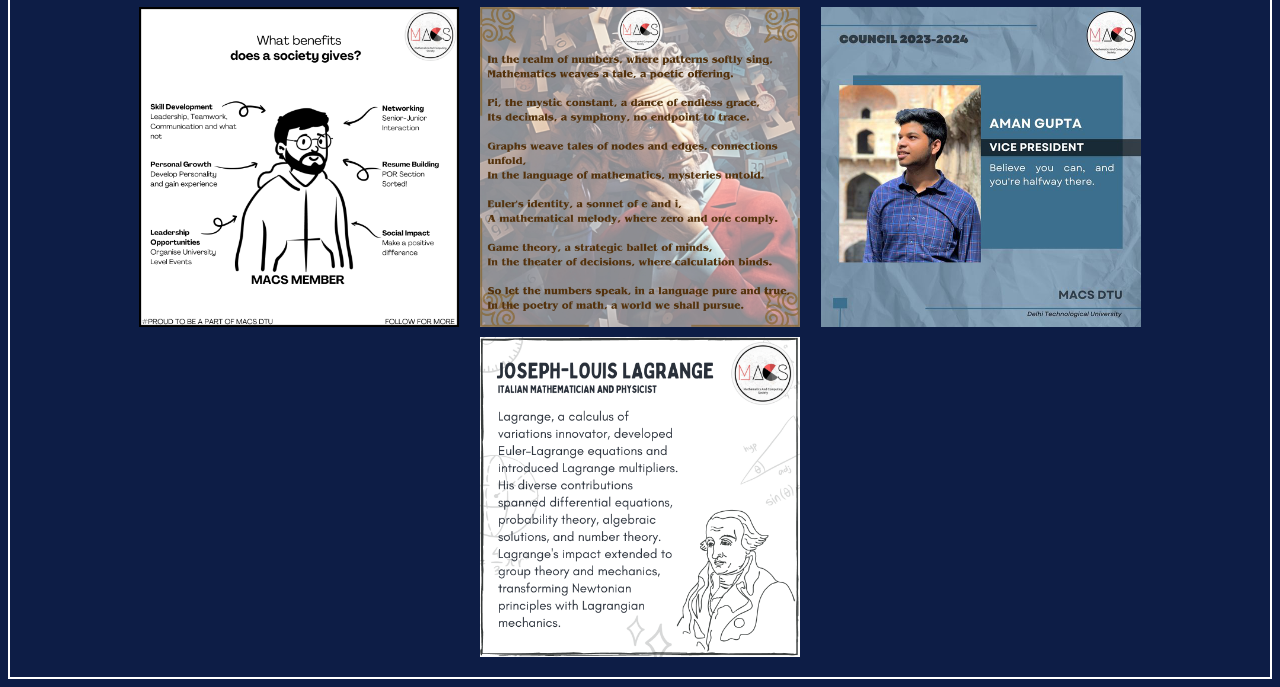
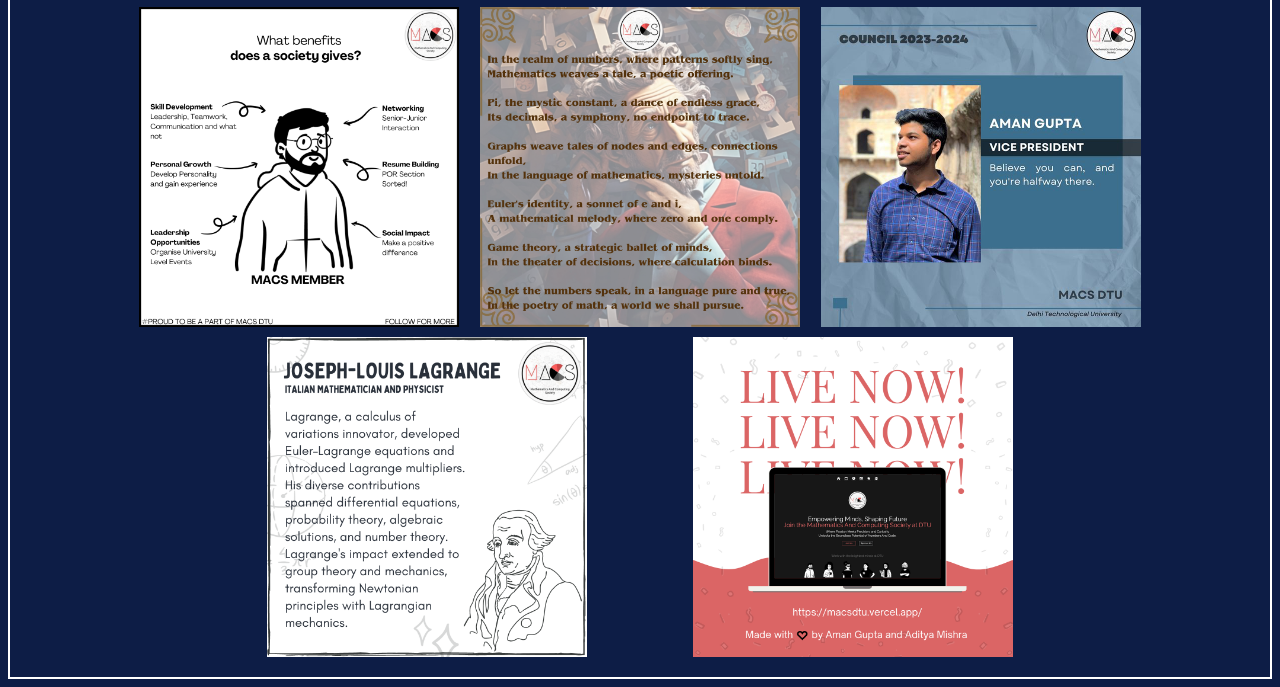
Before and after one commit to Aman-0604/Canvad, a plain HTML site: page index.html in a window 1280 px wide. Shown: the part 673-1360 px from the top of the page. Drawn offline with Linux system fonts and the light colour scheme.

Commit message:
added 12.png

```diff
--- a/index.html
+++ b/index.html
@@ -27,6 +27,7 @@
     </div>
     <div class="parent">
         <div class="child"><img src="./11.png" alt=""></div>
+        <div class="child"><img src="./12.png" alt=""></div>
     </div>
 </body>
 
```
Also changed, not shown: 12.png (added).
